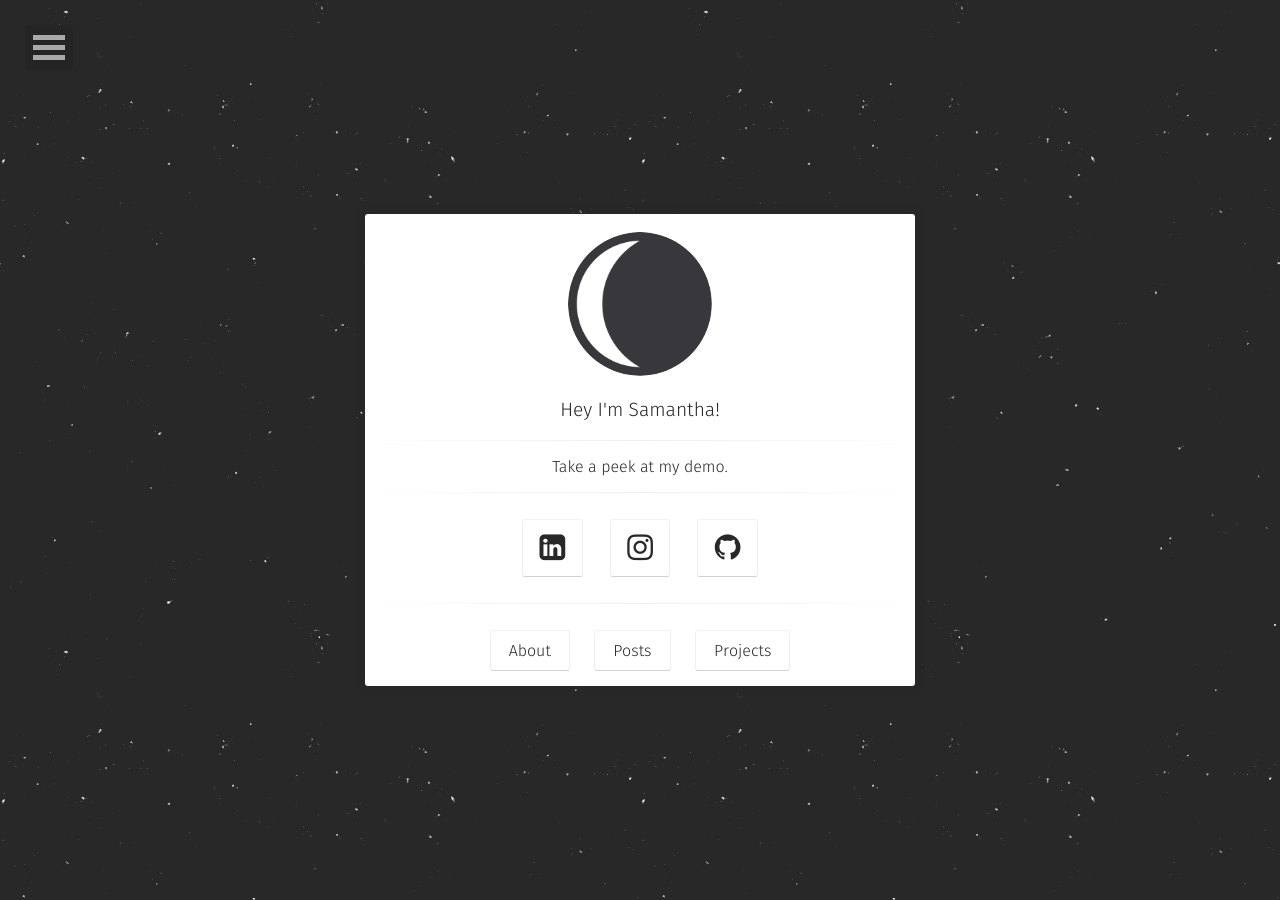
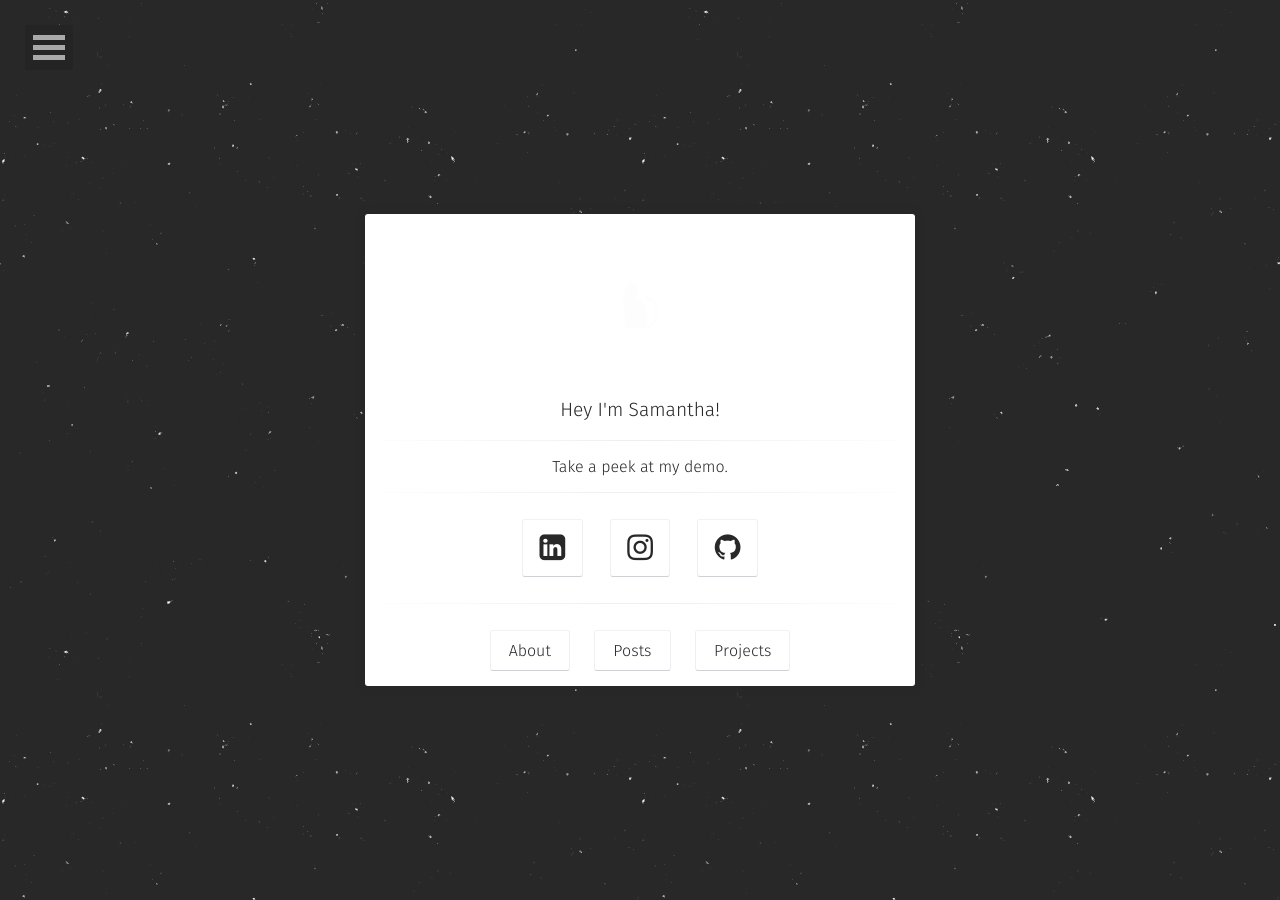
Before and after one commit to sammie-anie/portfolio, a Jekyll site: the page built from index.html, in a window 1280 px wide. Built offline with Jekyll 4.4.1, drawn with Linux system fonts in a browser that asks for light colours; some web fonts are replaced.

Commit message:
Update _config.yml

```diff
--- a/_config.yml
+++ b/_config.yml
@@ -4,7 +4,7 @@ bio:                'Take a peek at my demo.'
 description:        "3D Designer / Stylist"
 reading_time:       true
 words_per_minute:   200
-logo:               'assets/img/logo.png'
+logo:               'assets/img/cat-logo.png'
 background:         'assets/img/fleck-white.png'
 tiled_bg:           true   # Set this true if you want to tile your background image, otherwise it will be covered
 locale:             en_US
```
